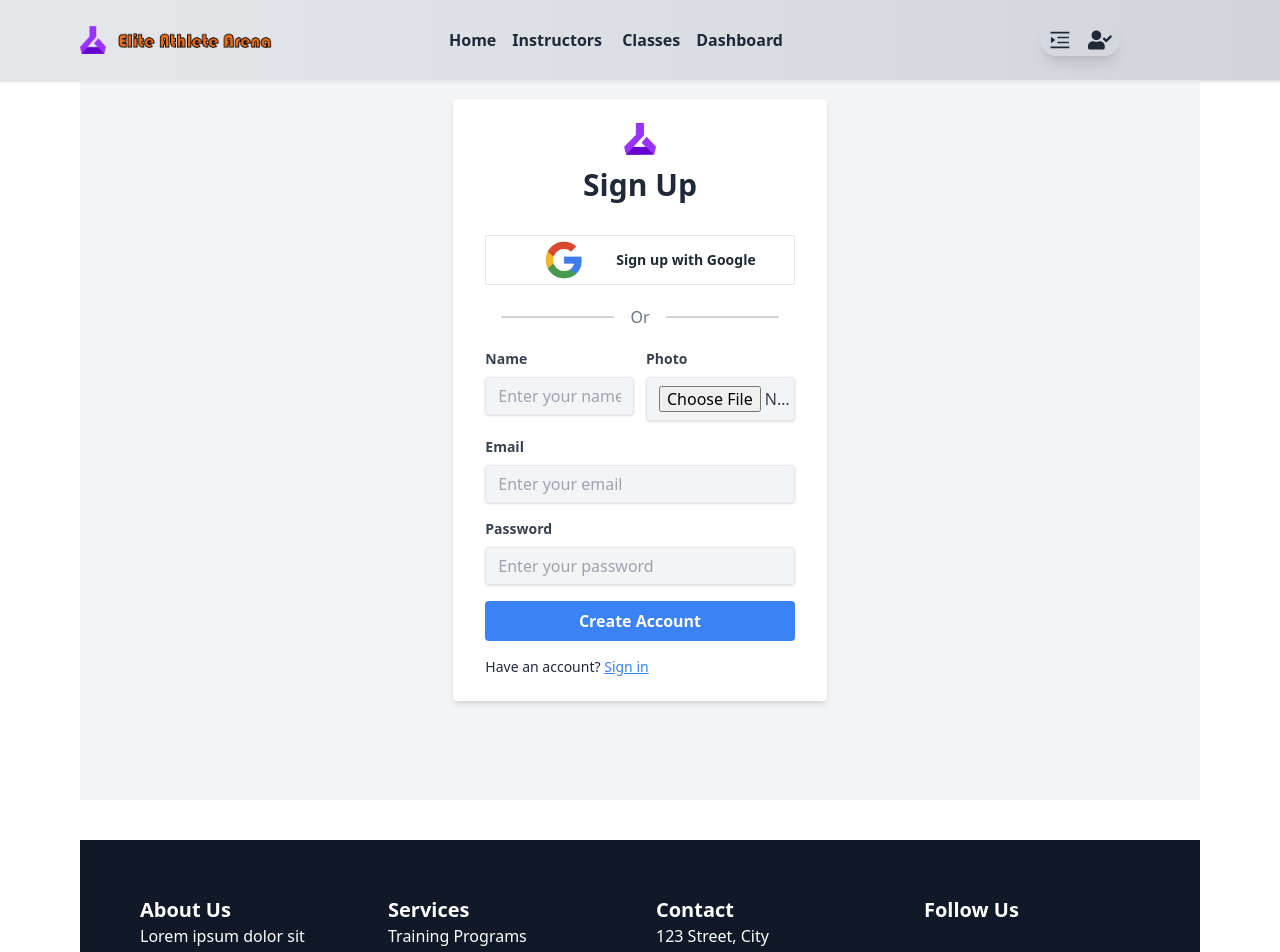
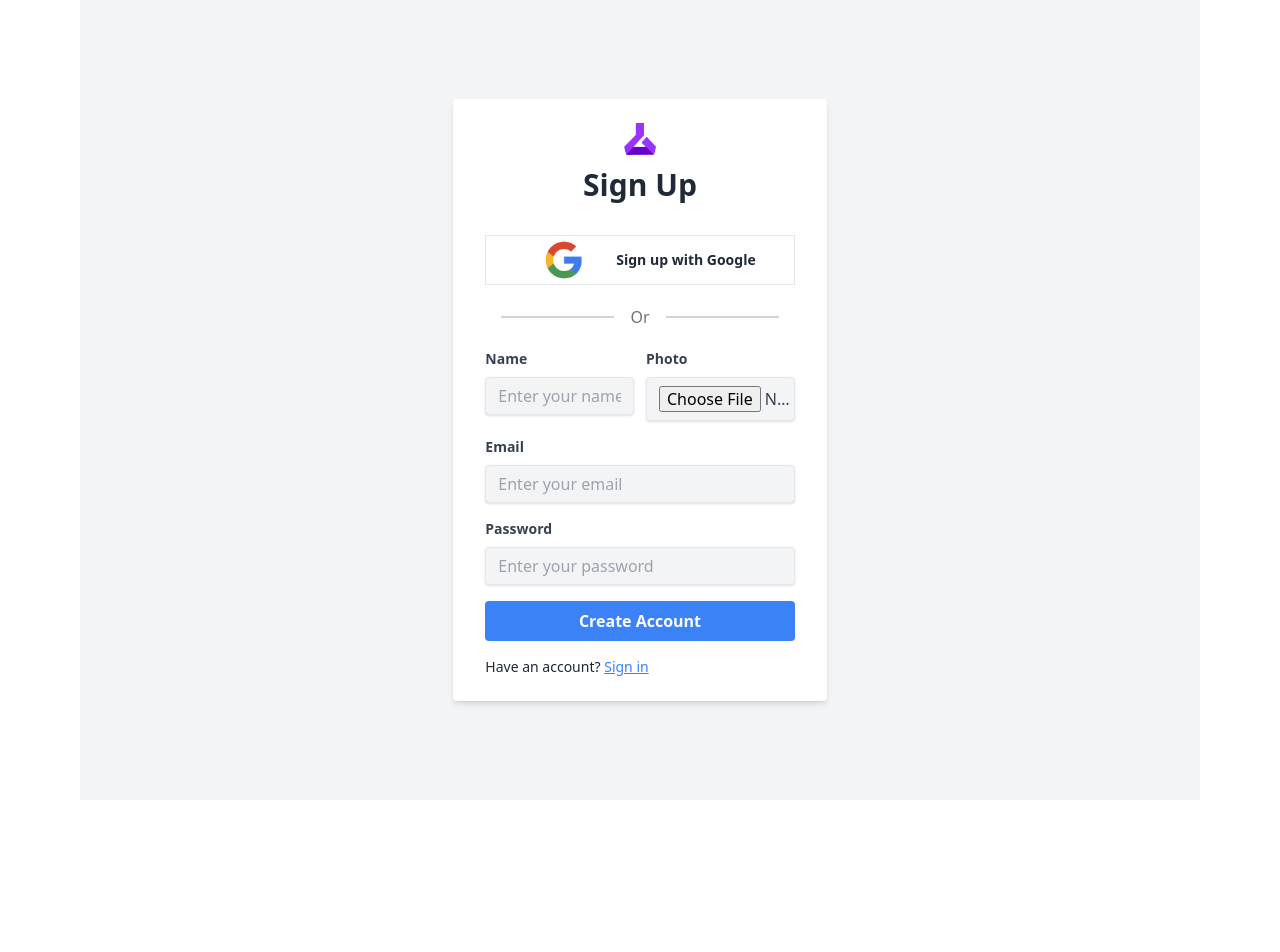
Before and after one commit to ataullahmesbah/summer-camp-sports-academy-projects, a React (Vite) app: page /signup in a window 1280 px wide. Shown: the top 952 px of the page. After the commit the page ends 800 px from the top, so only its background shows below. Built offline with nearby package versions, Linux system fonts and the light colour scheme; no server answers.

Commit message:
Login and sign up page navbar and footer remove

```diff
--- a/src/Layout/Main.jsx
+++ b/src/Layout/Main.jsx
@@ -1,14 +1,16 @@
-import { Outlet } from "react-router-dom";
+import { Outlet, useLocation } from "react-router-dom";
 import Navbar from "../Pages/Shared/Navbar/Navbar";
 import Footer from "../Pages/Shared/Footer/Footer";
 
 
 const Main = () => {
+    const location = useLocation();
+    const noHeaderFooter = location.pathname.includes('login') || location.pathname.includes('signup')
     return (
         <div>
-            <Navbar></Navbar>
+            {noHeaderFooter || <Navbar></Navbar>}
             <Outlet></Outlet>
-            <Footer></Footer>
+            {noHeaderFooter || <Footer></Footer>}
         </div>
     );
 };
--- a/src/hooks/useClasses.jsx
+++ b/src/hooks/useClasses.jsx
@@ -8,7 +8,7 @@
     const [loading, setLoading] = useState(true);
 
     useEffect(() => {
-      fetch('classes.json')
+      fetch('http://localhost:5000/classes')
         .then(res => res.json())
         .then(data => {
           setClasses(data);
```
